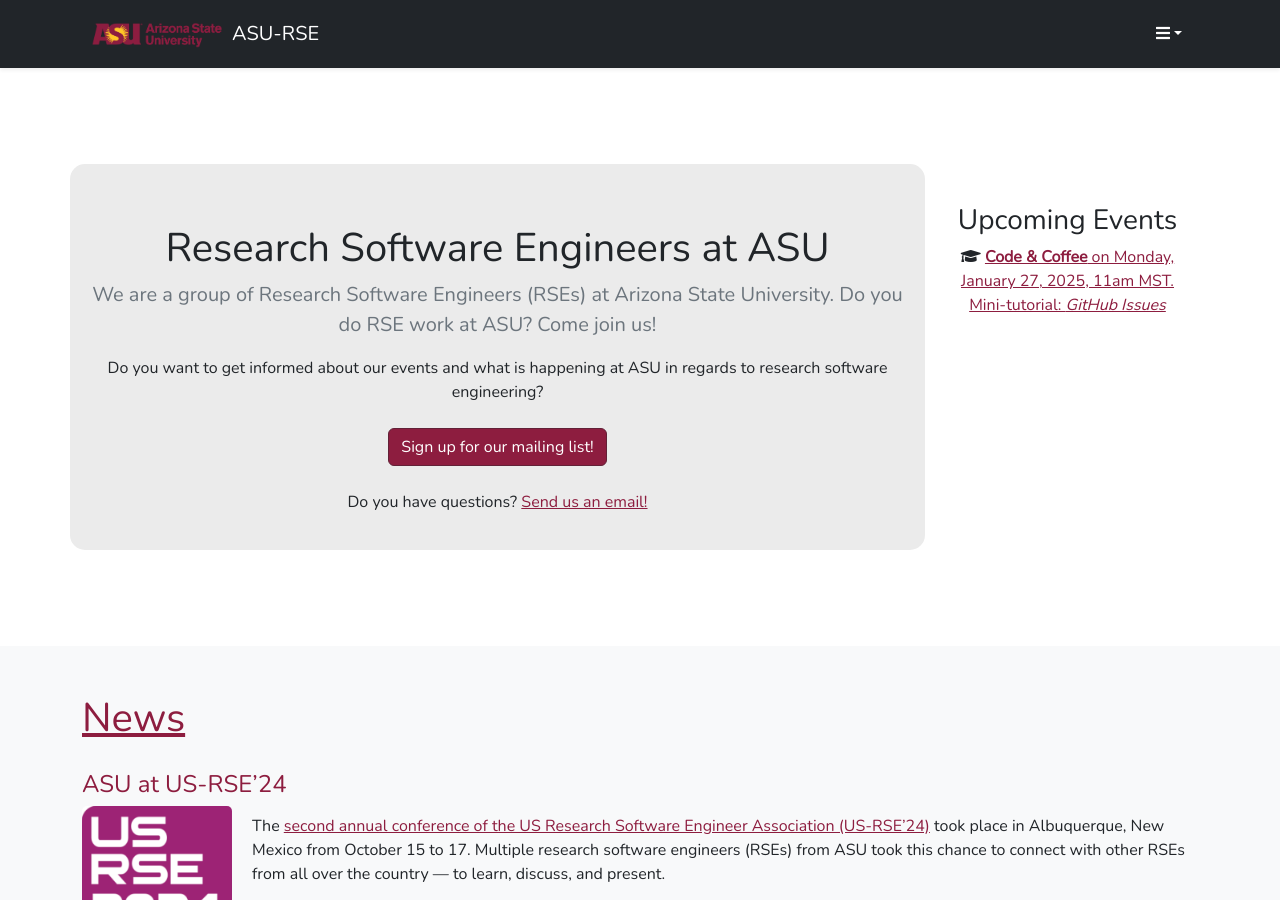
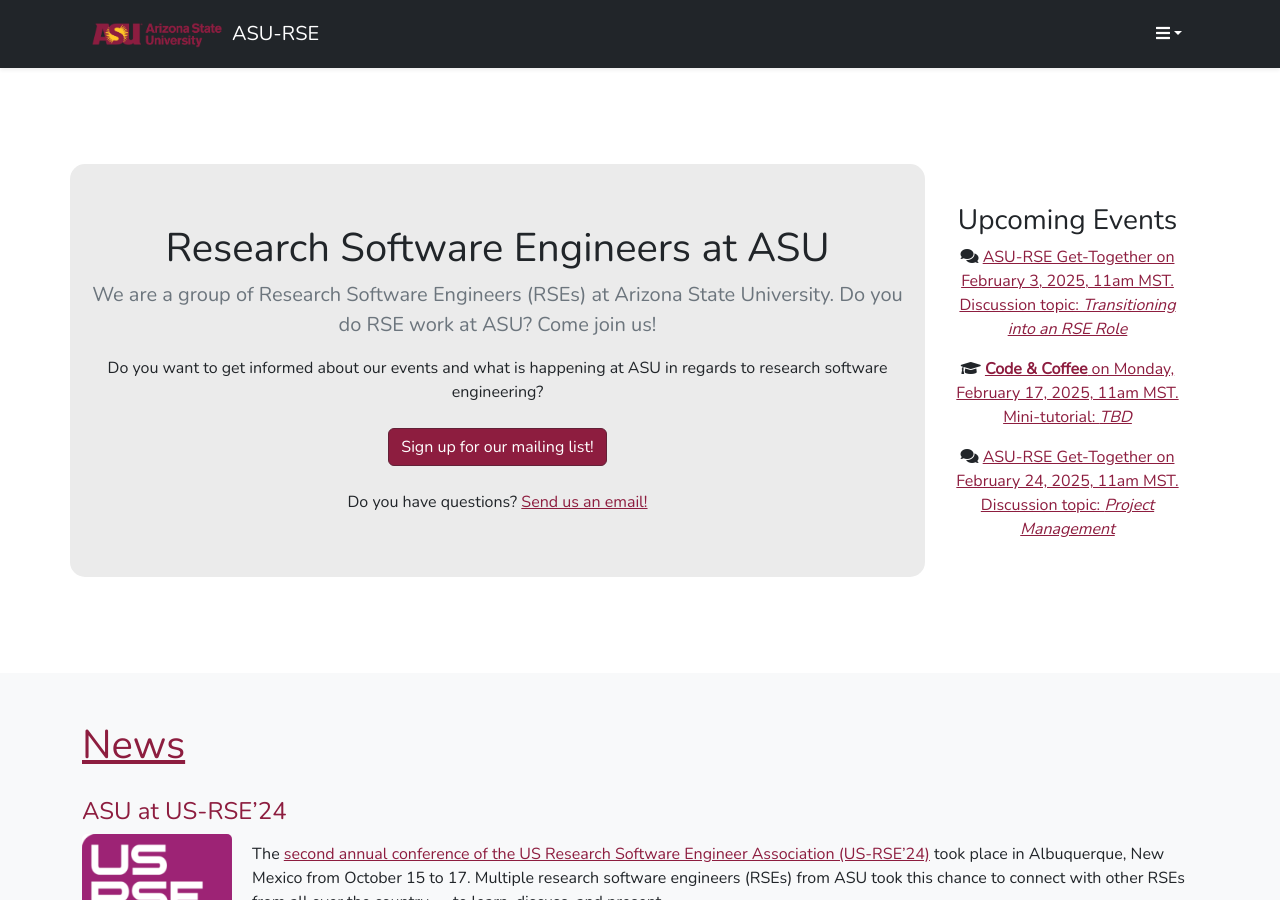
Before and after one commit to rse-asu/rse-asu.github.io, a Jekyll site: the page built from index.markdown, in a window 1280 px wide and 900 px high. Built offline with Jekyll 4.4.1, drawn with Linux system fonts in a browser that asks for light colours; nearby versions of some CDN libraries.

Commit message:
Updated Events

```diff
--- a/index.markdown
+++ b/index.markdown
@@ -21,7 +21,13 @@
       <div class="col-lg-3 col-md-8 mx-auto" style="padding: 20px; padding-top: 40px">
       <h3>Upcoming Events</h3>
       <p>
-        <i class="fas fa-graduation-cap"></i> <a href="{{ "/code-coffee" }}"><b>Code & Coffee</b> on Monday, January 27, 2025, 11am MST. Mini-tutorial: <i>GitHub Issues</i></a>
+        <i class="fas fa-comments"></i> <a href="{{ "/get-together" }}">ASU-RSE Get-Together on February 3, 2025, 11am MST. Discussion topic: <i>Transitioning into an RSE Role</i></a>
+      </p>
+      <p>
+        <i class="fas fa-graduation-cap"></i> <a href="{{ "/code-coffee" }}"><b>Code & Coffee</b> on Monday, February 17, 2025, 11am MST. Mini-tutorial: <i>TBD</i></a>
+      </p>
+      <p>
+        <i class="fas fa-comments"></i> <a href="{{ "/get-together" }}">ASU-RSE Get-Together on February 24, 2025, 11am MST. Discussion topic: <i>Project Management</i></a>
       </p>
       <!--
       <p>
```
